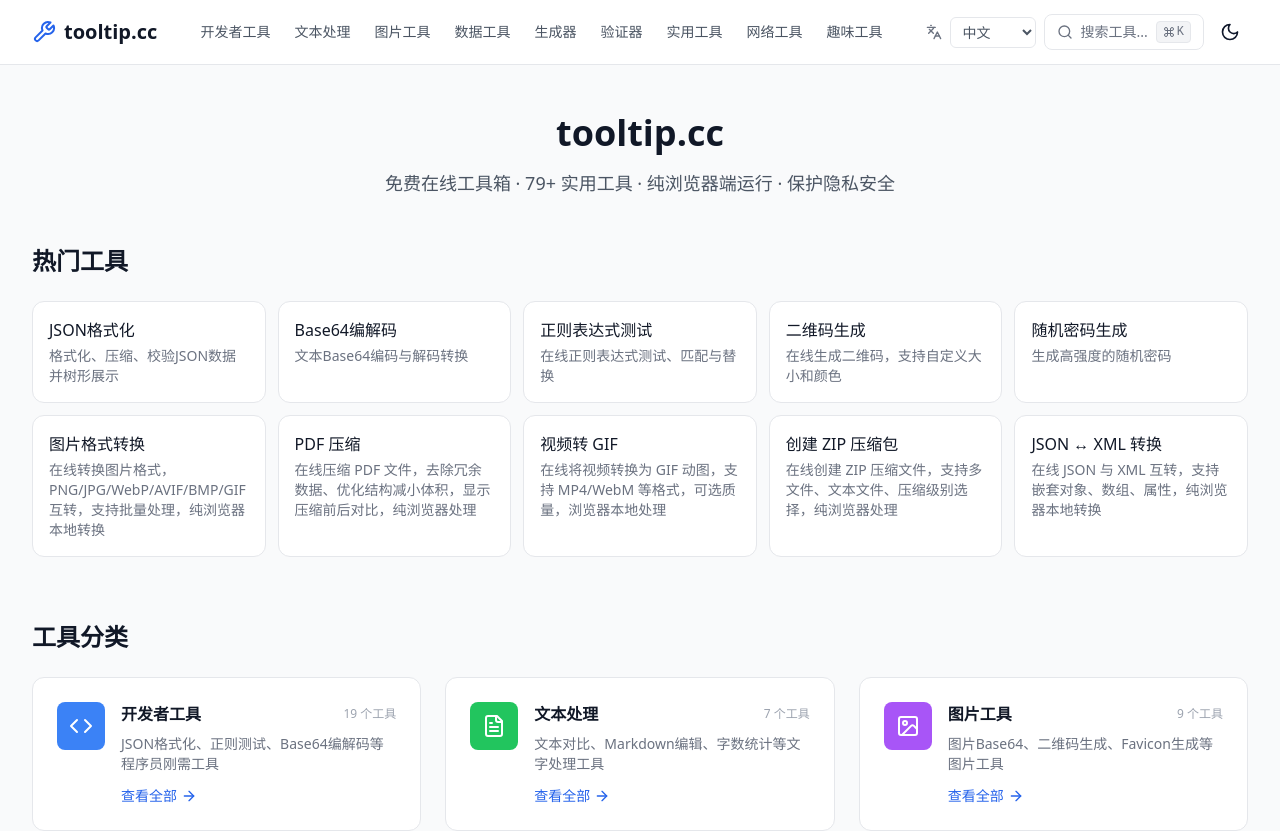
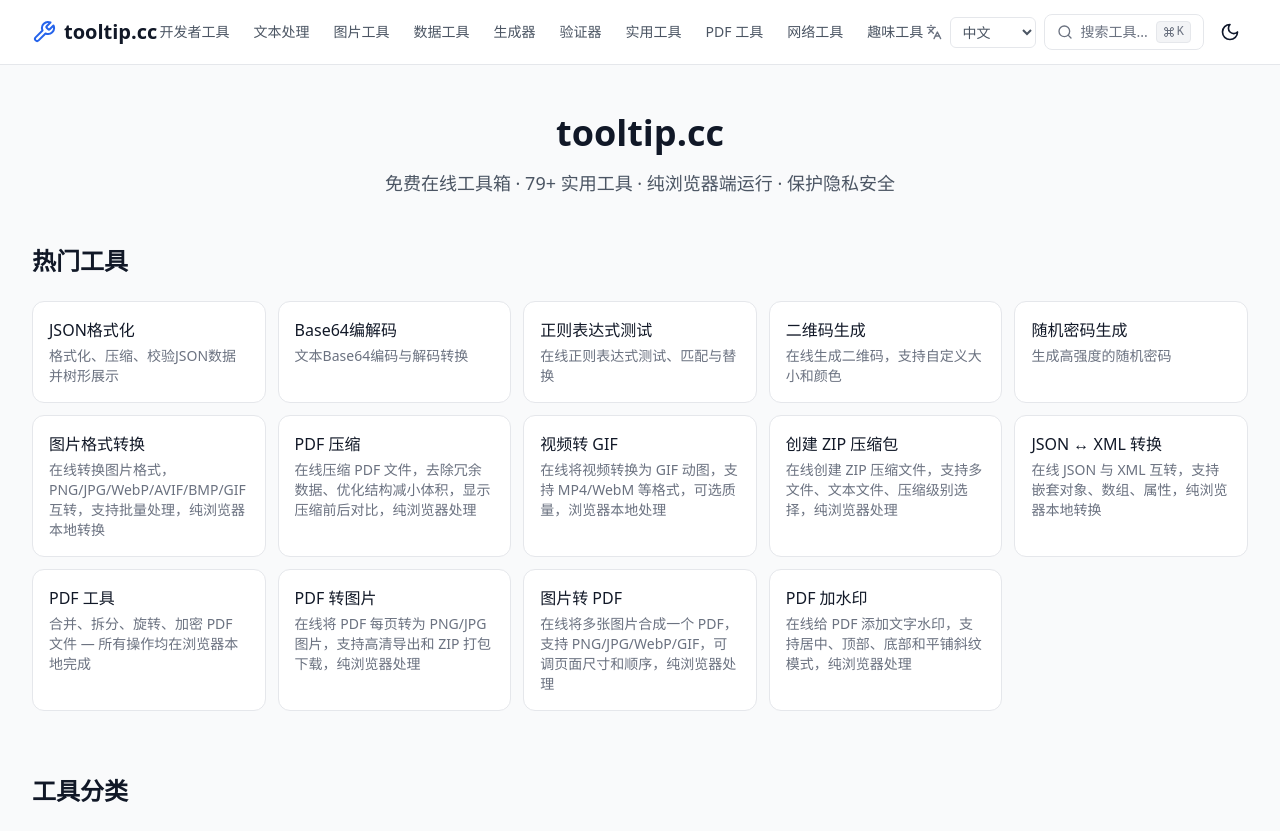
Before and after one commit to dawn-jg/tool, a Next.js app: page / in a window 1280 px wide. Shown: the top 831 px of the page. Built offline with nearby package versions, Linux system fonts and the light colour scheme.

Commit message:
feat: add PDF tools to header nav and home featured tools

```diff
--- a/app/page.tsx
+++ b/app/page.tsx
@@ -99,6 +99,10 @@
   { nameKey: "tool.videoToGif", descKey: "tool.videoToGifDesc", href: "/image-tools/video-to-gif" },
   { nameKey: "tool.zipCreator", descKey: "tool.zipCreatorDesc", href: "/utilities/zip-creator" },
   { nameKey: "tool.jsonXmlConverter", descKey: "tool.jsonXmlConverterDesc", href: "/developer-tools/json-xml-converter" },
+  { nameKey: "tool.pdfTool", descKey: "tool.pdfToolDesc", href: "/pdf-tools/pdf-tool" },
+  { nameKey: "tool.pdfToImage", descKey: "tool.pdfToImageDesc", href: "/pdf-tools/pdf-to-image" },
+  { nameKey: "tool.imageToPdf", descKey: "tool.imageToPdfDesc", href: "/pdf-tools/image-to-pdf" },
+  { nameKey: "tool.pdfWatermark", descKey: "tool.pdfWatermarkDesc", href: "/pdf-tools/pdf-watermark" },
 ];
 
 export default function HomePage() {
--- a/components/Header.tsx
+++ b/components/Header.tsx
@@ -3,7 +3,7 @@
 import Link from "next/link";
 import { usePathname } from "next/navigation";
 import { useState, useEffect } from "react";
-import { Menu, X, Sun, Moon, Wrench, Code, FileText, ImageIcon, Database, Zap, CheckCircle, Calculator, Globe, Sparkles } from "lucide-react";
+import { Menu, X, Sun, Moon, Wrench, Code, FileText, ImageIcon, Database, Zap, CheckCircle, Calculator, Globe, Sparkles, FileStack } from "lucide-react";
 import { LanguageSwitcher } from "./LanguageSwitcher";
 import { SearchDialog } from "./SearchDialog";
 import { cn } from "@/lib/utils";
@@ -16,6 +16,7 @@
   { name: "生成器", href: "/generators", icon: Zap },
   { name: "验证器", href: "/validators", icon: CheckCircle },
   { name: "实用工具", href: "/utilities", icon: Calculator },
+  { name: "PDF 工具", href: "/pdf-tools", icon: FileStack },
   { name: "网络工具", href: "/network-tools", icon: Globe },
   { name: "趣味工具", href: "/fun-tools", icon: Sparkles },
 ];
```
